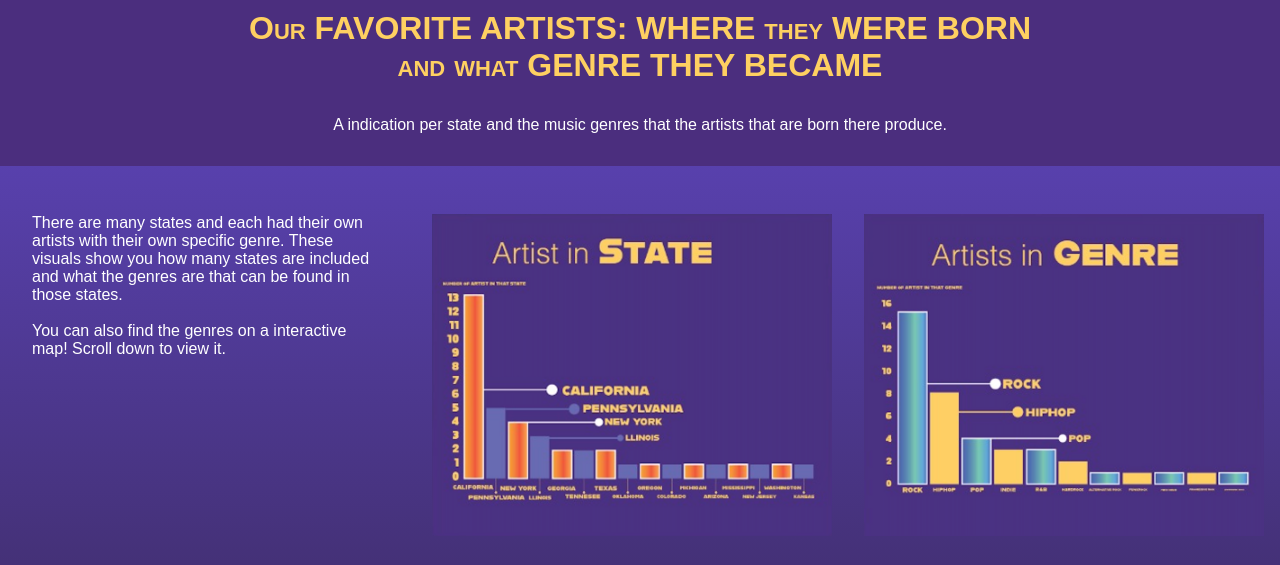
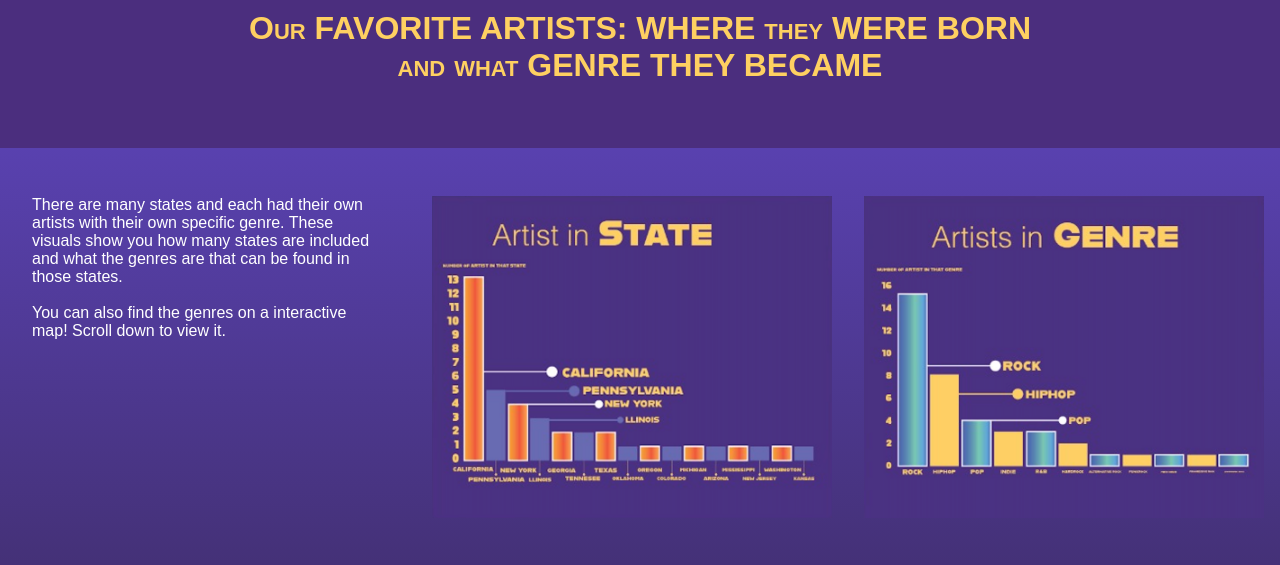
Before and after one commit to LinaParren/DataWeek, a website built with Vite: page index.html in a window 1280 px wide. Shown: the part 105-670 px from the top of the page. Built offline with nearby package versions, Linux system fonts and the light colour scheme.

Commit message:
final result

```diff
--- a/index.html
+++ b/index.html
@@ -25,7 +25,6 @@
       <div id="header">
         <img src="./images/logo.png" alt="Logo">
         <h2>Our FAVORITE ARTISTS: WHERE they WERE BORN <br> and what GENRE THEY BECAME</h2>
-            <p>A indication per state and the music genres that the artists that are born there produce.</p>
       </div>
 
       <div id="visuals">
```
